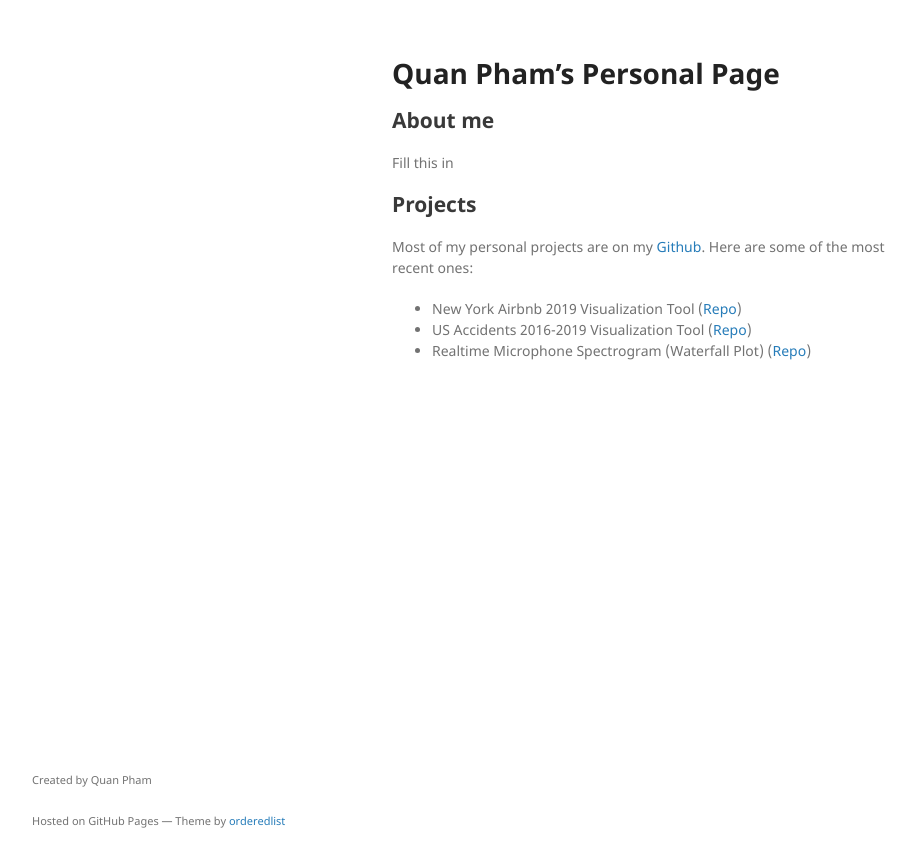
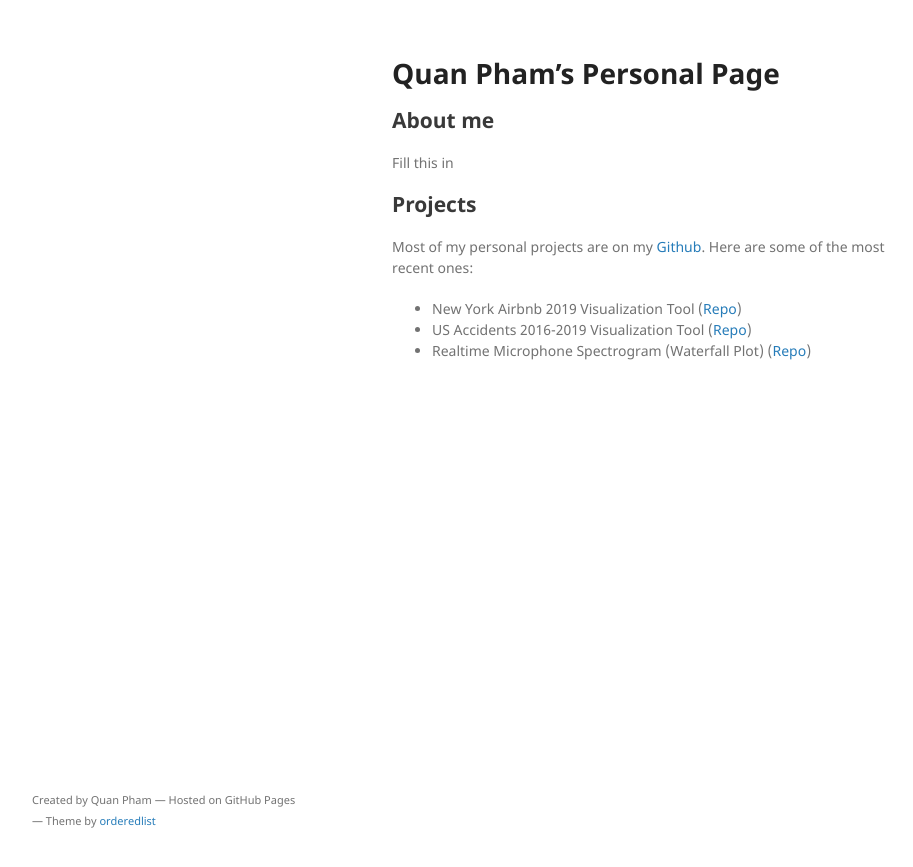
Before and after one commit to phamminhquan/phamminhquan.github.io, a Jekyll site: the page built from index.md, in a window 1280 px wide. Shown: the top 867 px of the page, without its empty margins (178-1091 px from the left). Built offline with Jekyll 4.4.1, drawn with Linux system fonts in a browser that asks for light colours; our own code applies the rules of GitHub Pages for plain Markdown files.

Commit message:
update html

```diff
--- a/_layouts/default.html
+++ b/_layouts/default.html
@@ -47,8 +47,7 @@
         {% if site.github.is_project_page %}
         <p>This project is maintained by <a href="{{ site.github.owner_url }}">{{ site.github.owner_name }}</a></p>
         {% endif %}
-        <p><small>Created by Quan Pham</small></p>
-        <p><small>Hosted on GitHub Pages &mdash; Theme by <a href="https://github.com/orderedlist">orderedlist</a></small></p>
+        <p><small>Created by Quan Pham &mdash; Hosted on GitHub Pages &mdash; Theme by <a href="https://github.com/orderedlist">orderedlist</a></small></p>
       </footer>
     </div>
     <script src="{{ "/assets/js/scale.fix.js" | relative_url }}"></script>
```
